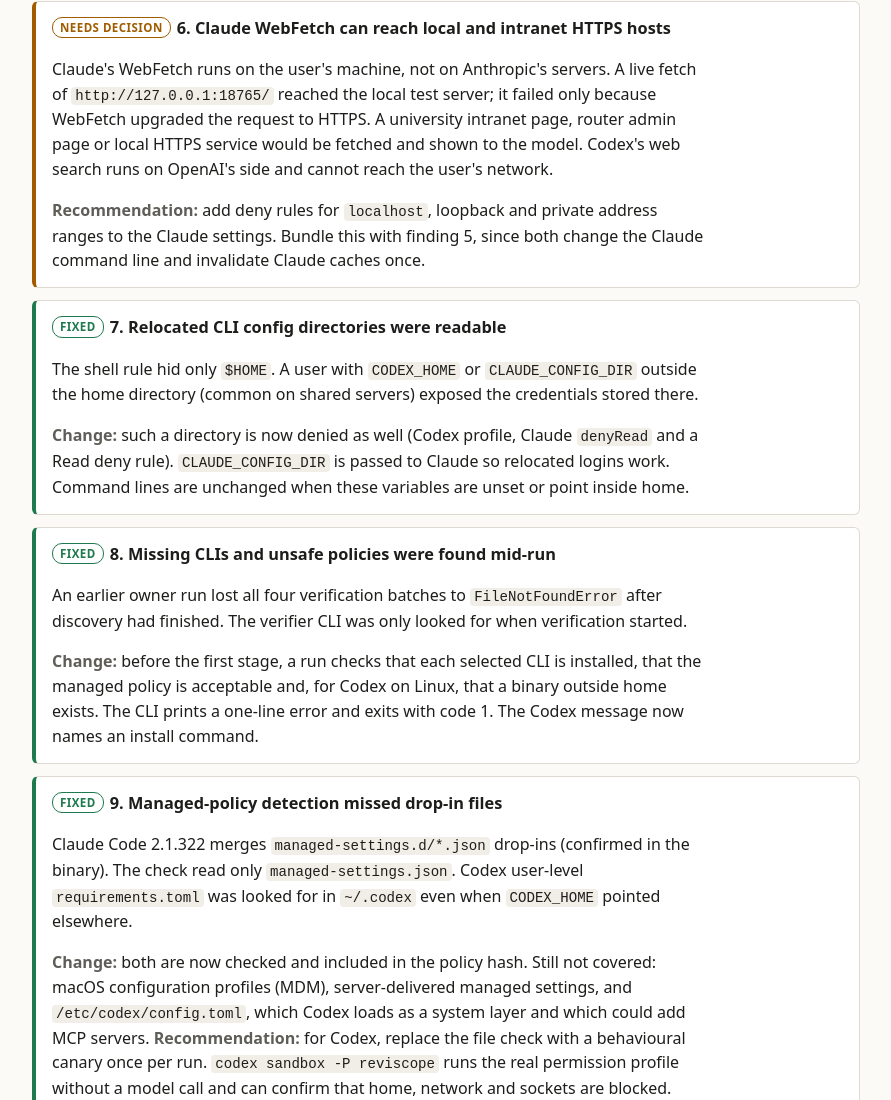
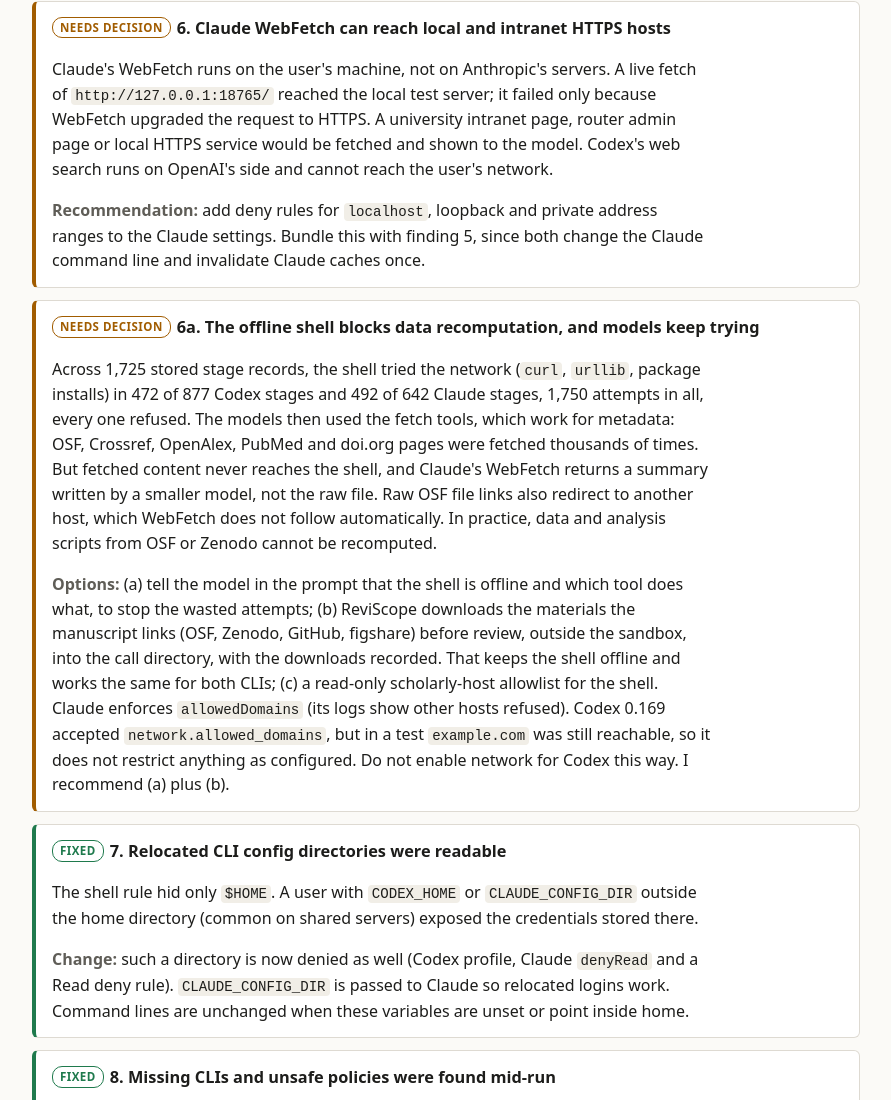
Before and after one commit to LukasWallrich/reviscope, a plain HTML site: page docs/orchestration-review/index.html in a window 1280 px wide. Shown: the part 3337-4437 px from the top of the page, without its empty margins (194-1085 px from the left). Drawn offline with Linux system fonts and the light colour scheme.

Commit message:
Report: offline shell and data recomputation
Co-Authored-By: Claude Opus 5.5 <noreply@anthropic.com>

```diff
--- a/docs/orchestration-review/index.html
+++ b/docs/orchestration-review/index.html
@@ -85,6 +85,10 @@ th { color:var(--muted); font-weight:600; }
 <p>Claude's WebFetch runs on the user's machine, not on Anthropic's servers. A live fetch of <code>http://127.0.0.1:18765/</code> reached the local test server; it failed only because WebFetch upgraded the request to HTTPS. A university intranet page, router admin page or local HTTPS service would be fetched and shown to the model. Codex's web search runs on OpenAI's side and cannot reach the user's network.</p>
 <p class="rec"><b>Recommendation:</b> add deny rules for <code>localhost</code>, loopback and private address ranges to the Claude settings. Bundle this with finding 5, since both change the Claude command line and invalidate Claude caches once.</p></div>
 
+<div class="card decide"><h3><span class="tag decide">needs decision</span>6a. The offline shell blocks data recomputation, and models keep trying</h3>
+<p>Across 1,725 stored stage records, the shell tried the network (<code>curl</code>, <code>urllib</code>, package installs) in 472 of 877 Codex stages and 492 of 642 Claude stages, 1,750 attempts in all, every one refused. The models then used the fetch tools, which work for metadata: OSF, Crossref, OpenAlex, PubMed and doi.org pages were fetched thousands of times. But fetched content never reaches the shell, and Claude's WebFetch returns a summary written by a smaller model, not the raw file. Raw OSF file links also redirect to another host, which WebFetch does not follow automatically. In practice, data and analysis scripts from OSF or Zenodo cannot be recomputed.</p>
+<p class="rec"><b>Options:</b> (a) tell the model in the prompt that the shell is offline and which tool does what, to stop the wasted attempts; (b) ReviScope downloads the materials the manuscript links (OSF, Zenodo, GitHub, figshare) before review, outside the sandbox, into the call directory, with the downloads recorded. That keeps the shell offline and works the same for both CLIs; (c) a read-only scholarly-host allowlist for the shell. Claude enforces <code>allowedDomains</code> (its logs show other hosts refused). Codex 0.169 accepted <code>network.allowed_domains</code>, but in a test <code>example.com</code> was still reachable, so it does not restrict anything as configured. Do not enable network for Codex this way. I recommend (a) plus (b).</p></div>
+
 <div class="card fixed"><h3><span class="tag fixed">fixed</span>7. Relocated CLI config directories were readable</h3>
 <p>The shell rule hid only <code>$HOME</code>. A user with <code>CODEX_HOME</code> or <code>CLAUDE_CONFIG_DIR</code> outside the home directory (common on shared servers) exposed the credentials stored there.</p>
 <p class="rec"><b>Change:</b> such a directory is now denied as well (Codex profile, Claude <code>denyRead</code> and a Read deny rule). <code>CLAUDE_CONFIG_DIR</code> is passed to Claude so relocated logins work. Command lines are unchanged when these variables are unset or point inside home.</p></div>
```
